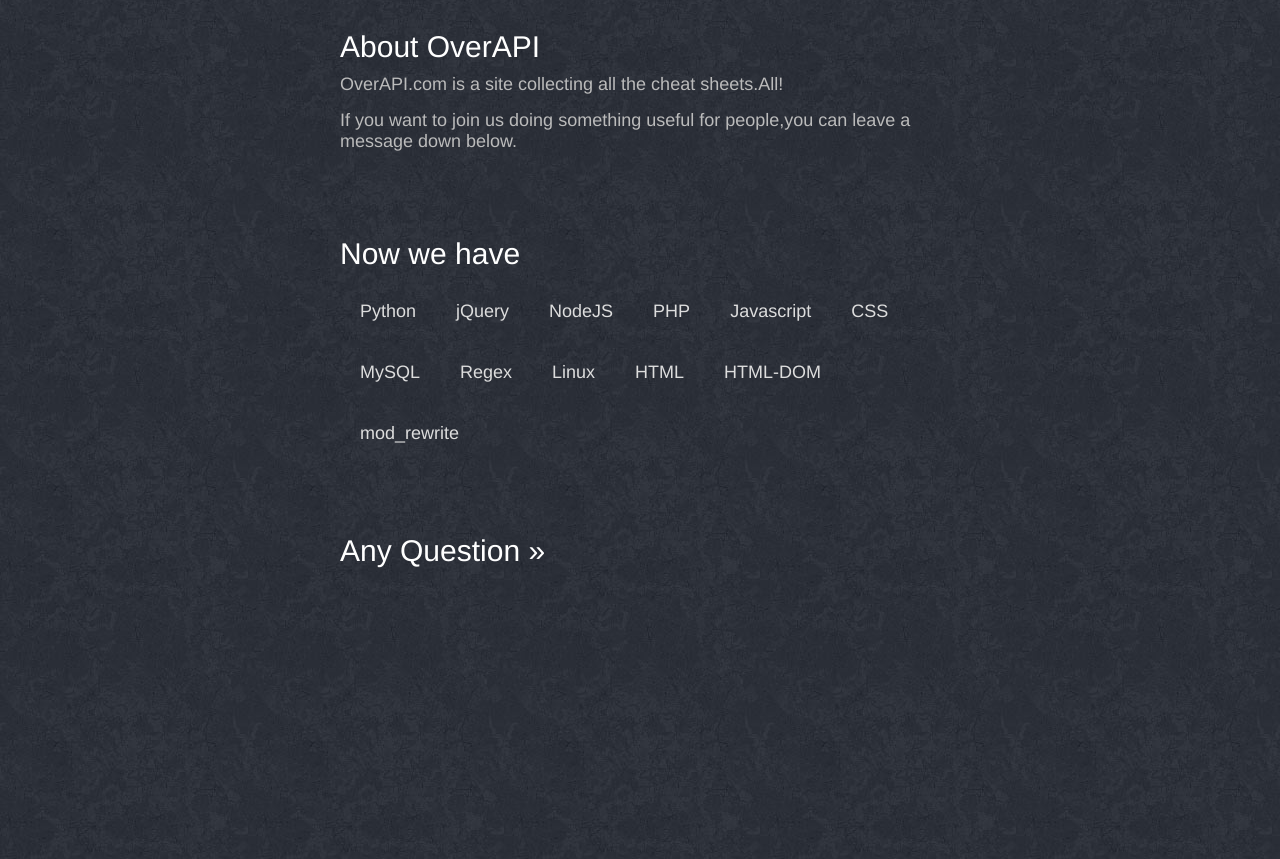
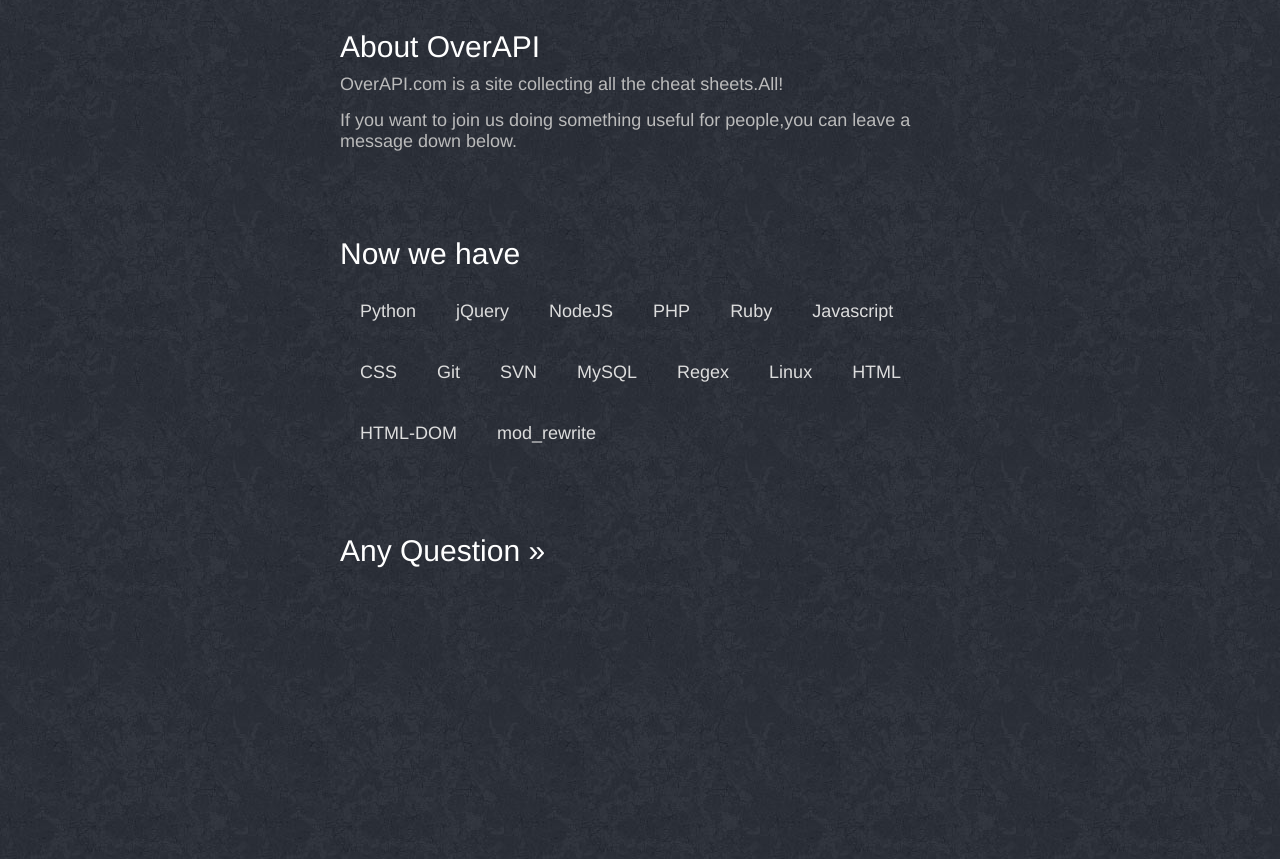
Before and after one commit to code9media/overthecs.github.io, a Jekyll site: the page index.html, which Jekyll copies as it is, in a window 1280 px wide. Shown: the top 859 px of the page. Built offline with Jekyll 4.4.1, drawn with Linux system fonts in a browser that asks for light colours; Markdown is read by kramdown in place of the engine named in the settings; comment, search, counter and statistics services are not loaded.

Commit message:
update index nav

```diff
--- a/404.html
+++ b/404.html
@@ -25,8 +25,11 @@
                 <li><a href="/jquery" title="jQuery Cheat Sheet">jQuery</a></li>
                 <li><a href="/nodejs" title="NodeJS Cheat Sheet">NodeJS</a></li>
                 <li><a href="/php" title="PHP Cheat Sheet">PHP</a></li>
+                <li><a href="/ruby" title="Ruby Cheat Sheet">Ruby</a></li>
                 <li><a href="/javascript" title="Javascript Cheat Sheet">Javascript</a></li>
                 <li><a href="/css" title="CSS Cheat Sheet">CSS</a></li>
+                <li><a href="/git" title="Git Cheat Sheet">Git</a></li>
+                <li><a href="/svn" title="SVN Cheat Sheet">SVN</a></li>
                 <li><a href="/mysql" title="MySQL Cheat Sheet">MySQL</a></li>
                 <li><a href="/regex" title="Regular Expression Cheat Sheet">Regex</a></li>
                 <li><a href="/linux" title="Linux Command Line Cheat Sheet">Linux</a></li>
--- a/index.html
+++ b/index.html
@@ -26,8 +26,11 @@
                 <li><a href="/jquery" title="jQuery Cheat Sheet">jQuery</a></li>
                 <li><a href="/nodejs" title="NodeJS Cheat Sheet">NodeJS</a></li>
                 <li><a href="/php" title="PHP Cheat Sheet">PHP</a></li>
+                <li><a href="/ruby" title="Ruby Cheat Sheet">Ruby</a></li>
                 <li><a href="/javascript" title="Javascript Cheat Sheet">Javascript</a></li>
                 <li><a href="/css" title="CSS Cheat Sheet">CSS</a></li>
+                <li><a href="/git" title="Git Cheat Sheet">Git</a></li>
+                <li><a href="/svn" title="SVN Cheat Sheet">SVN</a></li>
                 <li><a href="/mysql" title="MySQL Cheat Sheet">MySQL</a></li>
                 <li><a href="/regex" title="Regular Expression Cheat Sheet">Regex</a></li>
                 <li><a href="/linux" title="Linux Command Line Cheat Sheet">Linux</a></li>
```
